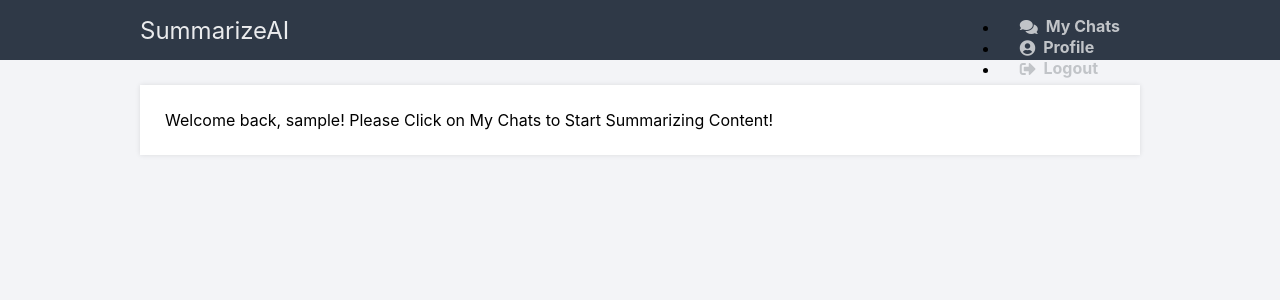
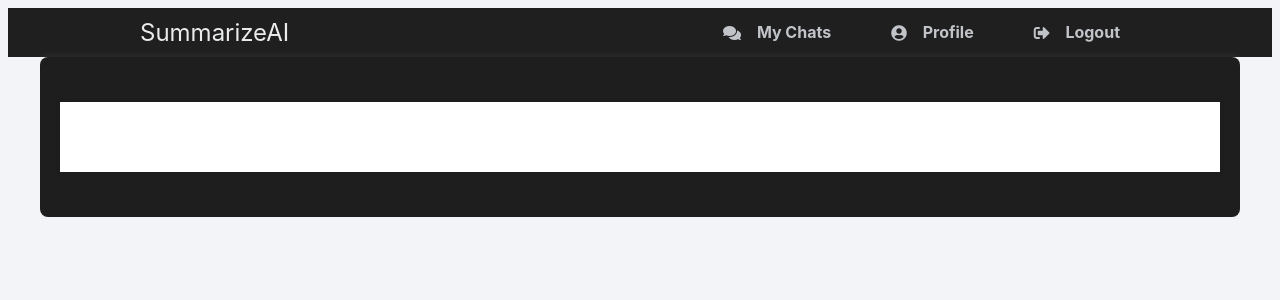
Before and after one commit to PranayV66/summarizer-app-auth, a Flask app: page /home in a window 1280 px wide. Shown: the top 300 px of the page. Run offline with Flask 2, Linux system fonts and the light colour scheme; the visitor is signed in with stand-in values (Sample User, id 1); some libraries are stand-ins or nearby versions.

Commit message:
Playing around with styles

```diff
--- a/static/style.css
+++ b/static/style.css
@@ -6,8 +6,9 @@
     -moz-osx-font-smoothing: grayscale;
 }
 body {
-    background-color: #435165;
-    margin: 0;
+    background-color: #121212;
+    color: #ffffff;
+    font-family: Arial, sans-serif;
 }
 .login, .register {
     width: 400px;
@@ -77,11 +81,31 @@
     background-color: #2868c7;
     transition: background-color 0.2s;
 }
+.nav-links {
+    list-style: none;
+    display: flex; /* Enable Flexbox for horizontal alignment */
+    align-items: center; /* Vertically center the items */
+    gap: 20px; /* Space between each navigation link */
+    margin: 0; /* Remove default margin */
+    padding: 0; /* Remove default padding */
+}
+.nav-links a {
+    color: #ffffff;
+    text-decoration: none;
+    font-size: 16px;
+    display: flex;
+    align-items: center;
+    transition: color 0.3s ease;
+}
+.nav-links a i {
+    margin-right: 8px;
+}
+.nav-links a:hover {
+    color: #ffdd57;
+}
 .navtop {
-    background-color: #2f3947;
-    height: 60px;
-    width: 100%;
-    border: 0;
+    background-color: #1f1f1f;
+    padding: 10px 20px;
 }
 .navtop div {
     display: flex;
@@ -117,8 +141,18 @@
     background-color: #f3f4f7;
 }
 .content {
-    width: 1000px;
+    padding: 20px;
+    max-width: 1200px;
     margin: 0 auto;
+    background-color: #1e1e1e;
+    box-shadow: 0 0 10px rgba(255, 255, 255, 0.1);
+    border-radius: 8px;
+}
+.content a {
+    color: #1e90ff;
+}
+.content a:hover {
+    color: #63a4ff;
 }
 .content h2 {
     margin: 0;
```
Also changed, not shown: other parts of static/style.css (+37 -5 lines).
